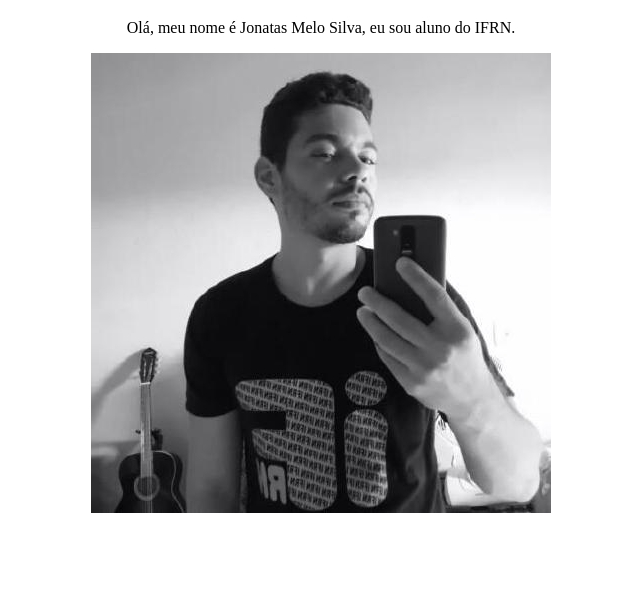
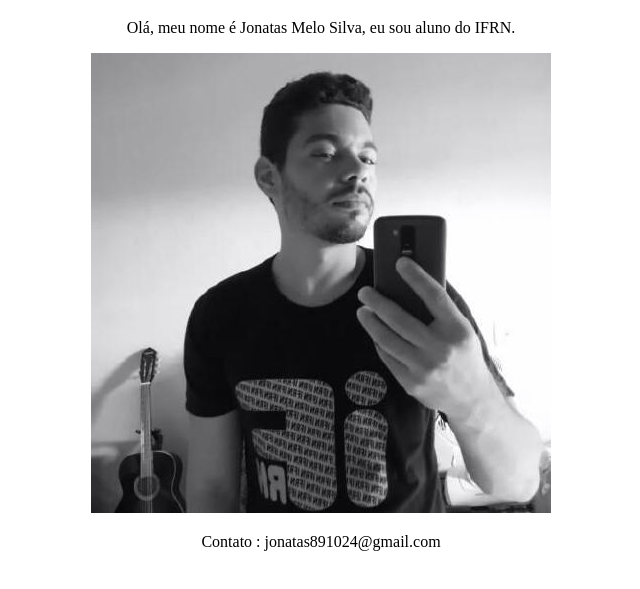
Before and after one commit to jonatas-melo-silva/jonatas8910.github.io, a plain HTML site: page index.html in a window 1280 px wide. Shown: the part 61-650 px from the top of the page, without its empty margins (319-959 px from the left). Drawn offline with Linux system fonts and the light colour scheme.

Commit message:
contato adicionada

```diff
--- a/index.html
+++ b/index.html
@@ -14,5 +14,7 @@
 		<img src="imagens/perfil.jpeg">
 	</center>
 
+	<p style="text-align: center;">Contato : jonatas891024@gmail.com</p>
+
 </body>
 </html>
```
